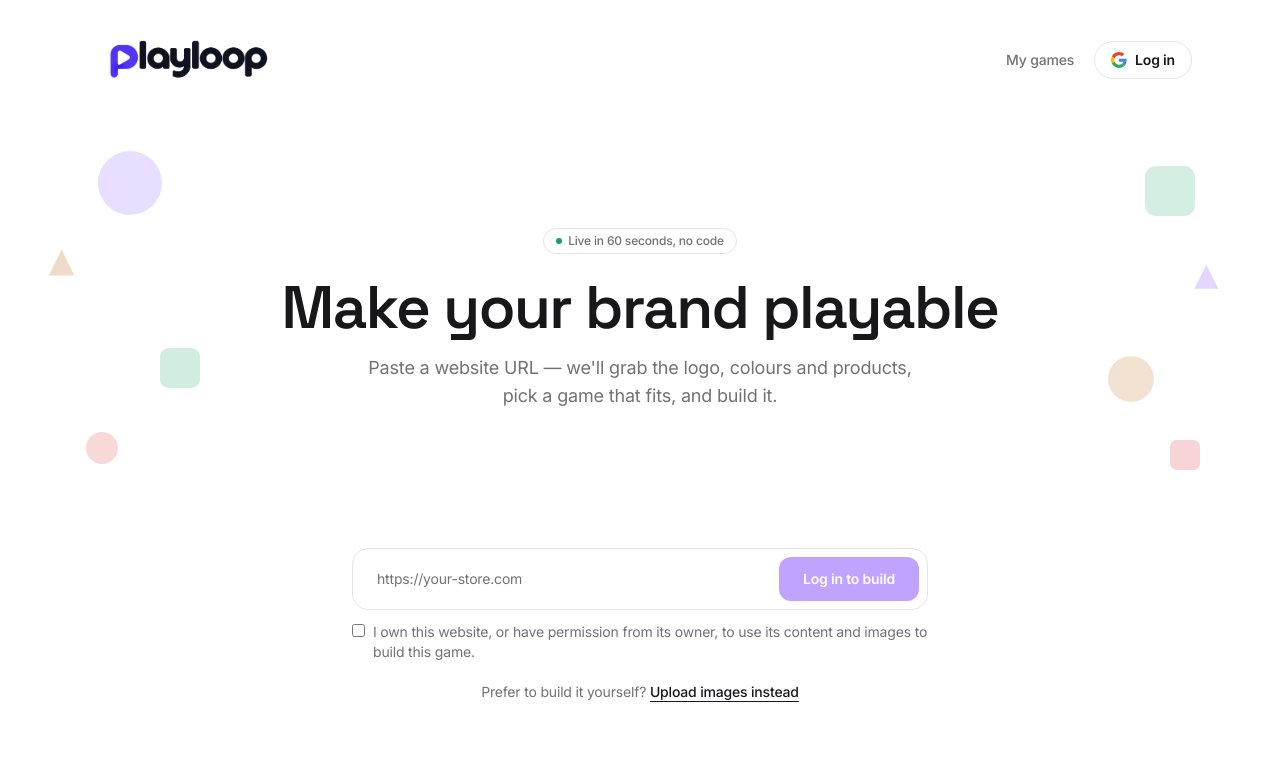
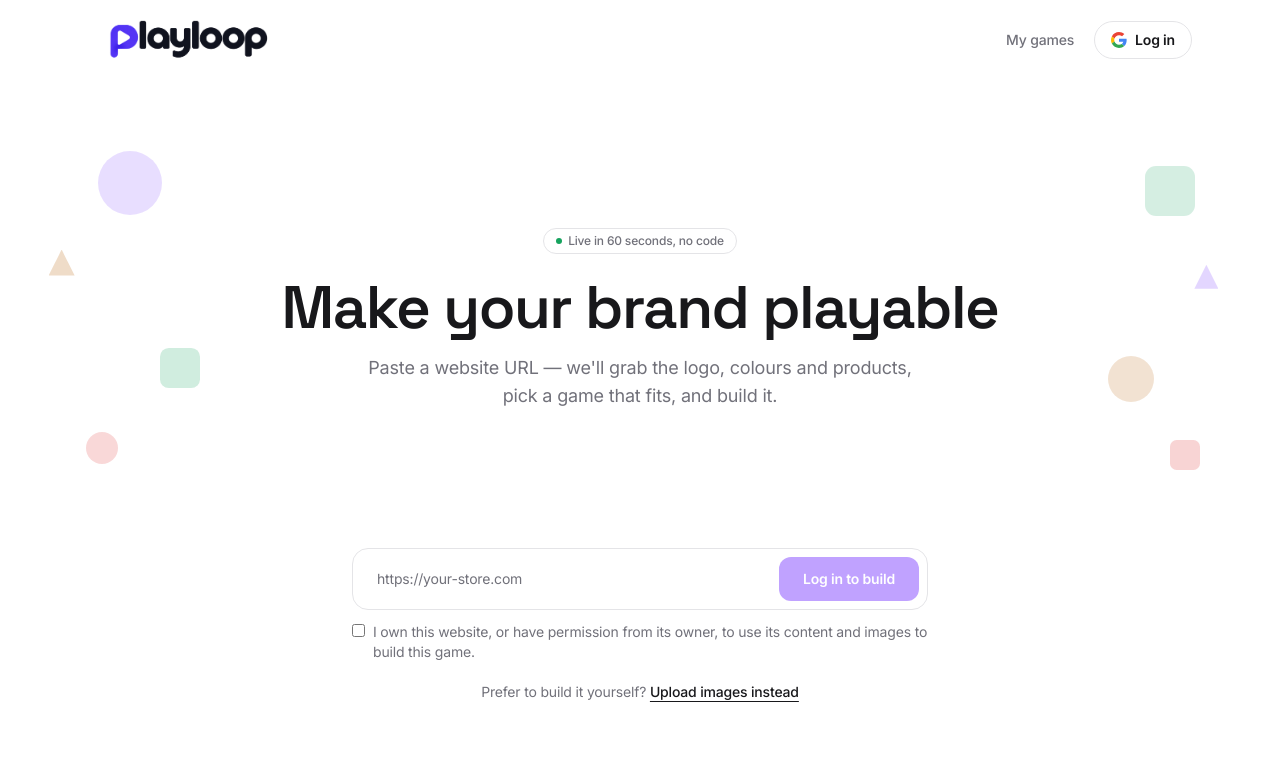
Before and after one commit to nezilkeyvalue/playloop, a Next.js app: page / in a window 1280 px wide. Shown: the top 765 px of the page. Built offline with nearby package versions, Linux system fonts and the light colour scheme; no server answers.

Commit message:
Layout changes

```diff
--- a/app/(app)/layout.tsx
+++ b/app/(app)/layout.tsx
@@ -24,7 +24,7 @@ export default function AppLayout({ children }: { children: React.ReactNode }) {
     <AuthProvider>
       <div className="min-h-screen bg-background">
         <header className="sticky top-0 z-40 border-b border-border bg-background">
-          <div className="mx-auto flex max-w-6xl items-center justify-between px-6 py-4">
+          <div className="mx-auto flex max-w-6xl items-center justify-between px-6 py-0">
             <Link href="/" className="flex items-center">
               <Logomark className="h-20 w-auto" />
             </Link>
--- a/app/(marketing)/layout.tsx
+++ b/app/(marketing)/layout.tsx
@@ -15,7 +15,7 @@ export default function MarketingLayout({ children }: { children: React.ReactNod
     <AuthProvider>
       <div className="min-h-screen bg-background">
         <header className="absolute inset-x-0 top-0 z-40">
-          <div className="mx-auto flex max-w-6xl items-center justify-between px-6 py-5">
+          <div className="mx-auto flex max-w-6xl items-center justify-between px-6 py-0">
             <Link href="/" className="flex items-center">
               <Logomark className="h-20 w-auto" />
             </Link>
```
